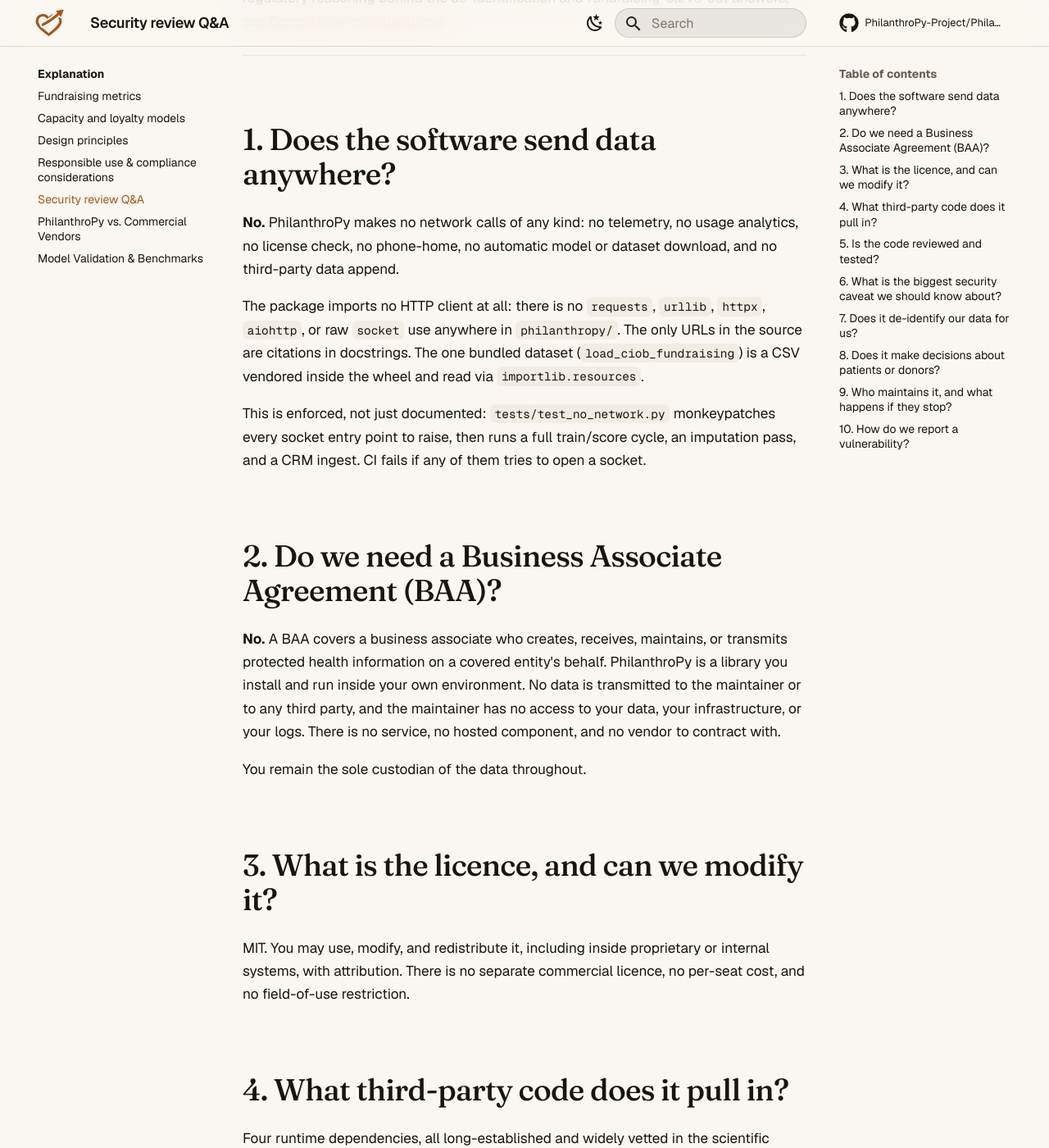
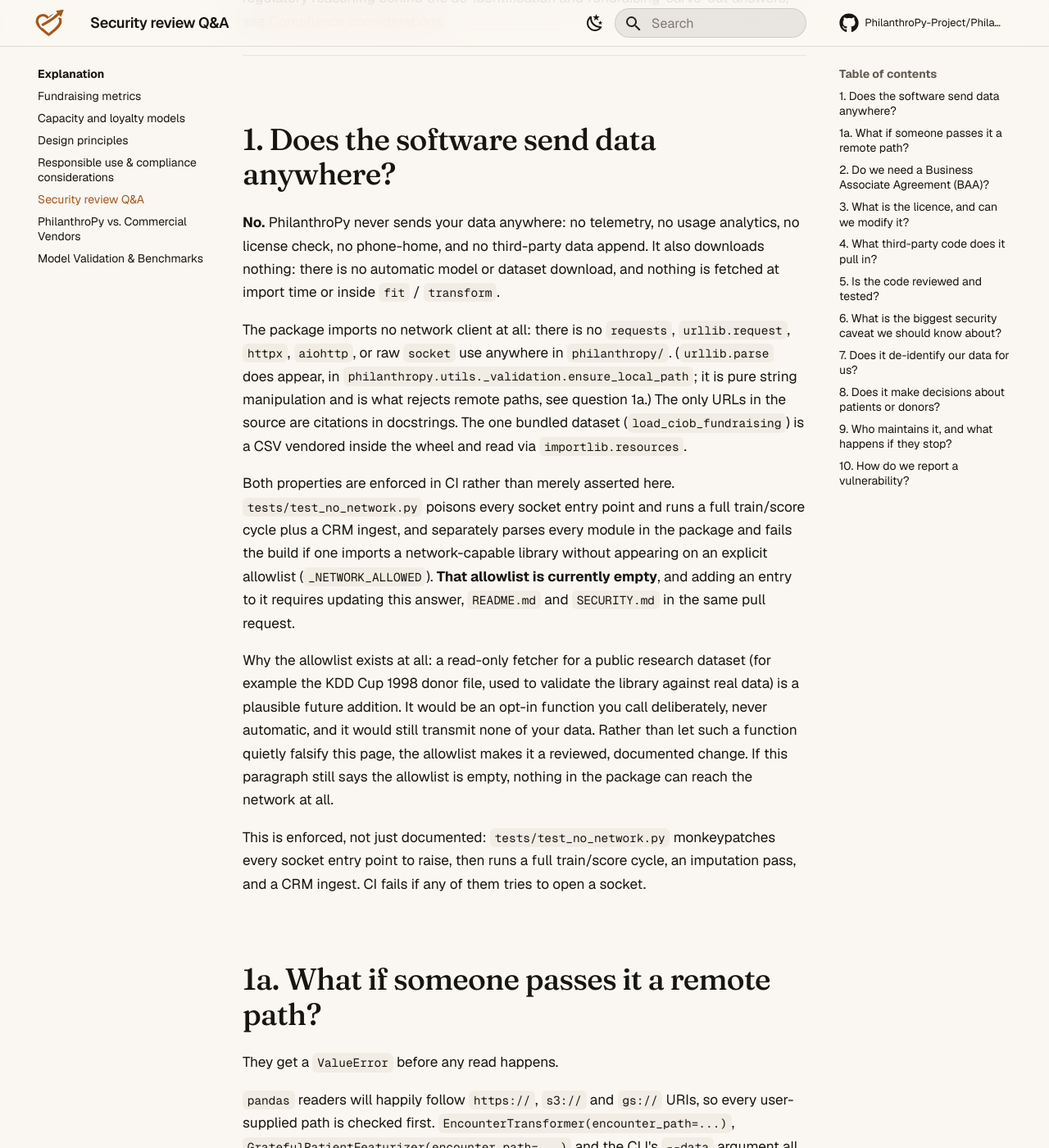
Before and after one commit to PhilanthroPy-Project/PhilanthroPy, an MkDocs documentation site: the page built from docs/explanation/security_review_answers.md, in a window 1280 px wide and 1400 px high, scrolled down 414 px. Shown: the whole window at 82% size. Built offline with MkDocs 1.6.1 and Material for MkDocs 9.7.7, drawn with Linux system fonts in a browser that asks for light colours; comment, search, counter and statistics services are not loaded; some of the changed text lies outside the part shown.

Commit message:
fix: scope the no-network promise so a dataset fetcher cannot silently break it
The remote-path guard in this PR is right and is unchanged. What was wrong was
the claim it cites as its reason.

"No network calls of any kind" and "imports no HTTP client at all" are absolute,
and nothing enforced them across the package: tests/test_no_network.py poisons
sockets only inside the four tests that request the fixture. A downloader added
to a module no test imports would leave every one of those tests green while
README.md, SECURITY.md and the security review Q&A quietly became false. That is
not hypothetical here: validating the library against real donor data (#124)
needs exactly such a fetcher.

So state two precise guarantees instead of one blanket one, and machine-check
the half that was unenforced:

- "PhilanthroPy never transmits your data" is the claim an institutional review
  actually cares about, and a read-only public-dataset fetcher does not touch it.
- "It downloads nothing" is now enforced by test_no_module_imports_a_network_client,
  which parses every module in the package and fails the build if one imports a
  network-capable library without appearing on _NETWORK_ALLOWED.

_NETWORK_ALLOWED is empty, so the effective promise is unchanged and is now
enforced more widely than before. Adding an entry requires updating the three
pages in the same PR, which turns a silent falsification into a reviewed one.
urllib.parse is deliberately not on the forbidden list: it is what
ensure_local_path uses to reject remote paths.

Also documents this PR's own behaviour where a privacy officer will look for it,
as question 1a of the security review Q&A. That page exists to be forwarded to a
reviewer, and the remote-path rejection is the first follow-up to question 1.

make ci exit 0 (1855 passed, 2 skipped, coverage 96.74% against the 92% gate).
make riskcov exit 0. mkdocs build --strict exit 0. Both new tests verified to
fail when they should: a probe module importing urllib.request is caught, and a
stale allowlist entry is caught.

Refs #114, #124.

```diff
--- a/docs/explanation/security_review_answers.md
+++ b/docs/explanation/security_review_answers.md
@@ -13,19 +13,57 @@ answers, see [Compliance considerations](compliance_considerations.md).
 
 ## 1. Does the software send data anywhere?
 
-**No.** PhilanthroPy makes no network calls of any kind: no telemetry, no usage
-analytics, no license check, no phone-home, no automatic model or dataset download,
-and no third-party data append.
+**No.** PhilanthroPy never sends your data anywhere: no telemetry, no usage
+analytics, no license check, no phone-home, and no third-party data append. It
+also downloads nothing: there is no automatic model or dataset download, and
+nothing is fetched at import time or inside `fit` / `transform`.
 
-The package imports no HTTP client at all: there is no `requests`, `urllib`,
-`httpx`, `aiohttp`, or raw `socket` use anywhere in `philanthropy/`. The only URLs
+The package imports no network client at all: there is no `requests`,
+`urllib.request`, `httpx`, `aiohttp`, or raw `socket` use anywhere in
+`philanthropy/`. (`urllib.parse` does appear, in
+`philanthropy.utils._validation.ensure_local_path`; it is pure string
+manipulation and is what *rejects* remote paths, see question 1a.) The only URLs
 in the source are citations in docstrings. The one bundled dataset
 (`load_ciob_fundraising`) is a CSV vendored inside the wheel and read via
 `importlib.resources`.
 
+Both properties are enforced in CI rather than merely asserted here.
+`tests/test_no_network.py` poisons every socket entry point and runs a full
+train/score cycle plus a CRM ingest, and separately parses every module in the
+package and fails the build if one imports a network-capable library without
+appearing on an explicit allowlist (`_NETWORK_ALLOWED`). **That allowlist is
+currently empty**, and adding an entry to it requires updating this answer,
+`README.md` and `SECURITY.md` in the same pull request.
+
+Why the allowlist exists at all: a read-only fetcher for a public research
+dataset (for example the KDD Cup 1998 donor file, used to validate the library
+against real data) is a plausible future addition. It would be an opt-in function
+you call deliberately, never automatic, and it would still transmit none of your
+data. Rather than let such a function quietly falsify this page, the allowlist
+makes it a reviewed, documented change. If this paragraph still says the
+allowlist is empty, nothing in the package can reach the network at all.
+
 This is enforced, not just documented: `tests/test_no_network.py` monkeypatches
 every socket entry point to raise, then runs a full train/score cycle, an imputation
 pass, and a CRM ingest. CI fails if any of them tries to open a socket.
+
+## 1a. What if someone passes it a remote path?
+
+They get a `ValueError` before any read happens.
+
+`pandas` readers will happily follow `https://`, `s3://` and `gs://` URIs, so
+every user-supplied path is checked first. `EncounterTransformer(encounter_path=...)`,
+`GratefulPatientFeaturizer(encounter_path=...)` and the CLI's `--data` argument
+all reject any non-local scheme with a `ValueError` naming the parameter. Local
+paths, including `file://`, are unaffected.
+
+This closes a real gap rather than a theoretical one: before it was added, the
+guarantee above was true of the library's own logic and false of its documented
+public parameters, because an operator could hand a documented argument a remote
+URI and pandas would fetch it. The check lives in
+`philanthropy.utils._validation.ensure_local_path`, and
+`tests/test_no_network.py` asserts both halves: that remote schemes raise, and
+that ordinary local paths still load.
 
 ## 2. Do we need a Business Associate Agreement (BAA)?
 
```
Also changed, not shown: CHANGELOG.md (+17 -3 lines), README.md (+3 -1 lines), SECURITY.md (+12 -4 lines), 2 other files.
